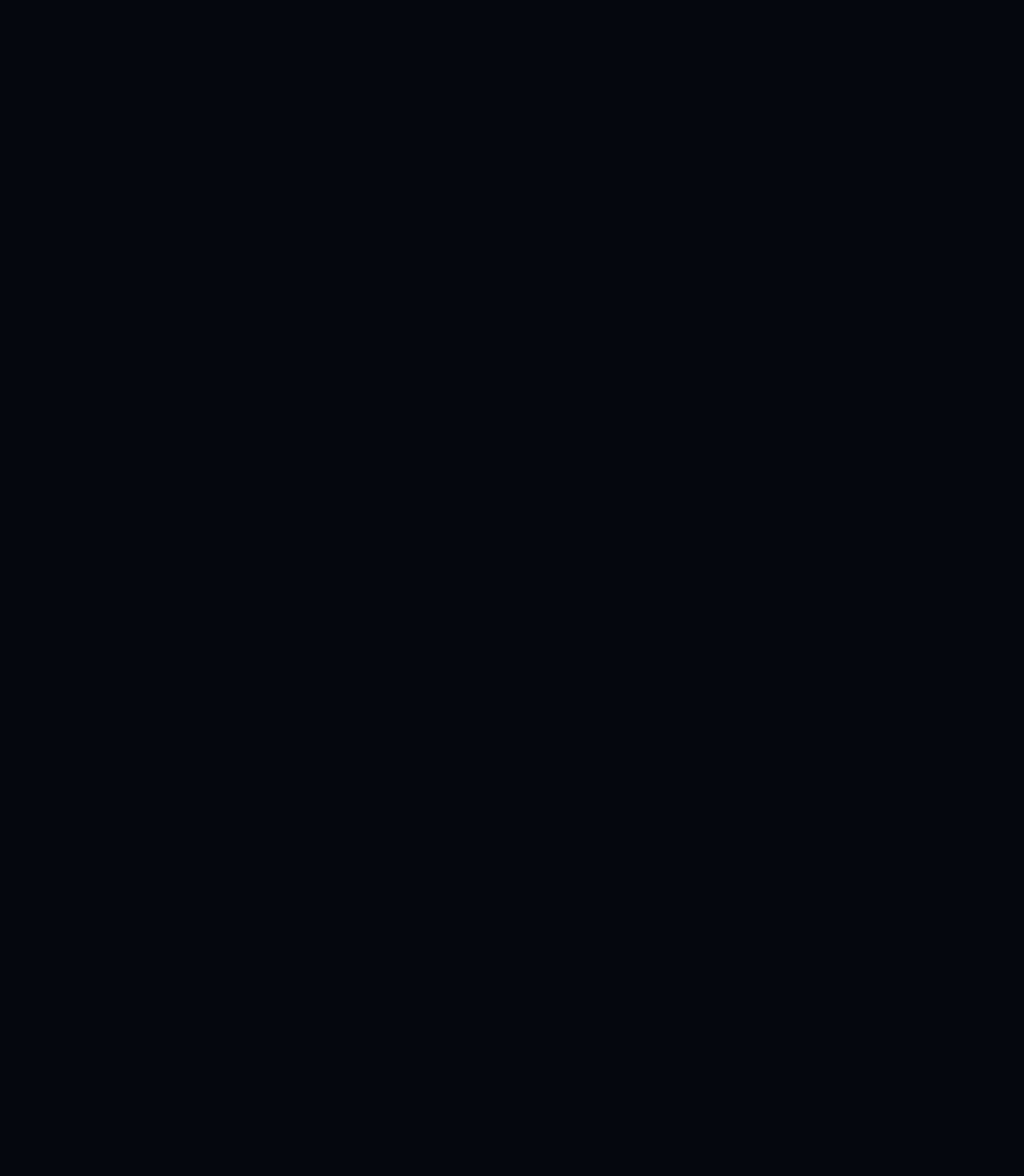
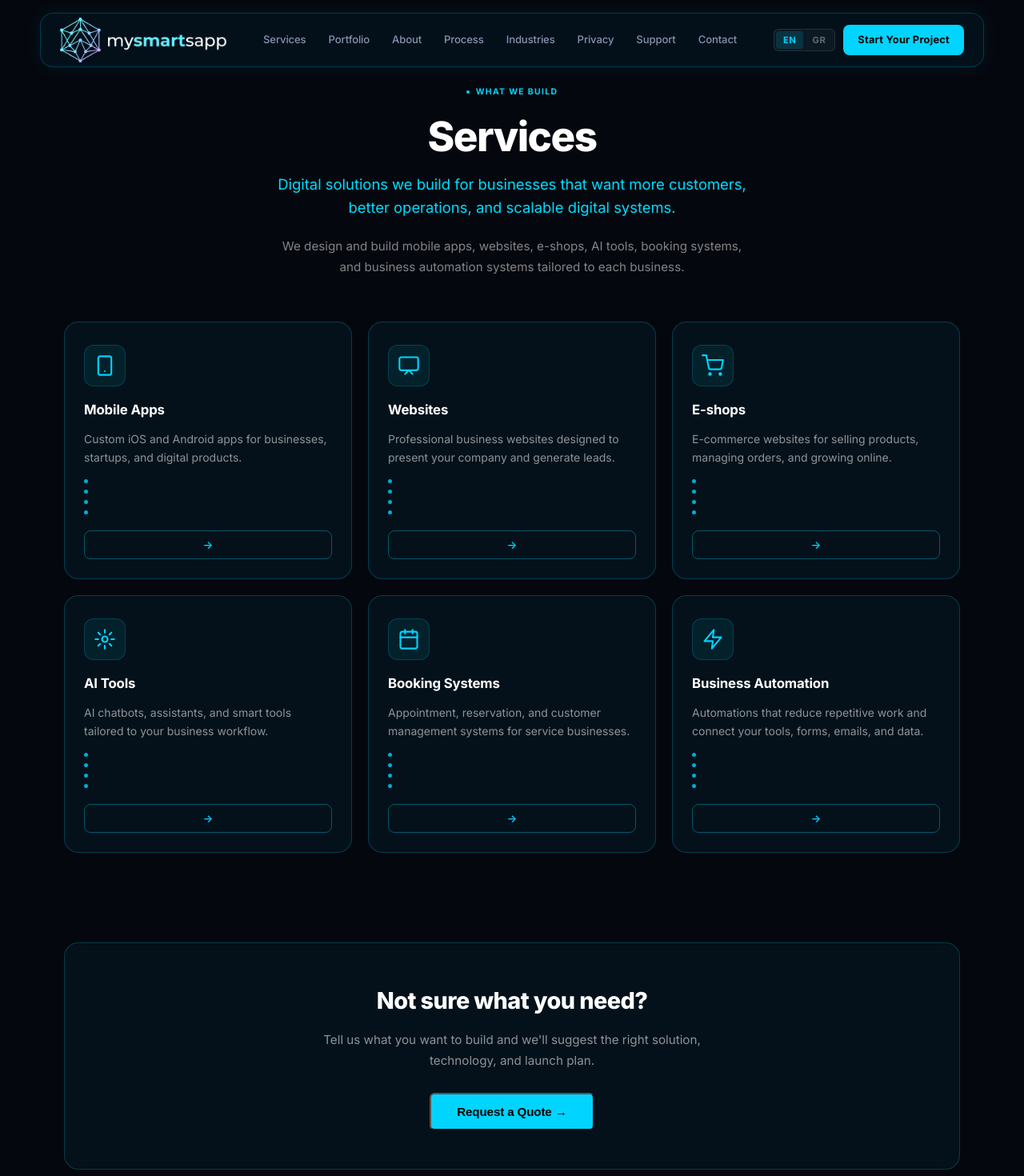
Before and after one commit to Sabbasromania-ai/mysmartapp-site, a React (Vite) app: page /services in a window 1280 px wide. Before the commit this address had no page. Shown: the top 1470 px of the page at 80% size. Before the commit the page ends 800 px from the top, so only its background shows below. Built offline with nearby package versions, Linux system fonts and the light colour scheme.

Commit message:
feat: add /services page with route and nav link

```diff
--- a/src/App.tsx
+++ b/src/App.tsx
@@ -12,6 +12,7 @@ import Footer from './components/Footer'
 import NeuralBg from './components/NeuralBg'
 import AppPage from './pages/AppPage'
 import AppsPage from './pages/AppsPage'
+import ServicesPage from './pages/ServicesPage'
 import AIHealthTrackerPage from './pages/AIHealthTrackerPage'
 import ICaloriePage from './pages/ICaloriePage'
 import Privacy from './pages/Privacy'
@@ -55,6 +56,14 @@ export default function App() {
       <BrowserRouter>
         <Routes>
           <Route path="/" element={<HomePage />} />
+          <Route path="/services" element={
+            <>
+              <Nav />
+              <ServicesPage />
+              <Contact email="info@mysmartsapp.com" />
+              <Footer />
+            </>
+          } />
           <Route path="/apps" element={
             <>
               <Nav />
--- a/src/components/Nav.tsx
+++ b/src/components/Nav.tsx
@@ -9,7 +9,7 @@ export default function Nav() {
   const { lang, setLang, t } = useLang()
   const menuRef = useRef<HTMLDivElement>(null)
   const links = [
-    { id: 'services',   label: t('nav_platform'),     href: '/#services' },
+    { id: 'services',   label: t('nav_platform'),     href: '/services' },
     { id: 'apps',       label: t('nav_apps'),          href: '/apps' },
     { id: 'about',      label: t('nav_about'),         href: '/#about' },
     { id: 'process',    label: t('nav_process'),       href: '/#process' },
--- /dev/null
+++ b/src/pages/ServicesPage.tsx
@@ -0,0 +1,194 @@
+import { useEffect } from 'react'
+import { useNavigate } from 'react-router-dom'
+import { useLang, setMeta, setOG, setCanonical } from '../LangContext'
+
+const el_services = [
+  {
+    icon: (
+      <svg width="28" height="28" viewBox="0 0 24 24" fill="none" stroke="currentColor" strokeWidth="1.8" strokeLinecap="round" strokeLinejoin="round">
+        <rect x="5" y="2" width="14" height="20" rx="2"/><line x1="12" y1="18" x2="12.01" y2="18"/>
+      </svg>
+    ),
+    titleKey: 'svc_0_title',
+    descKey: 'svc_0_desc',
+    bullets: ['svc_b0_0', 'svc_b0_1', 'svc_b0_2', 'svc_b0_3'],
+    ctaKey: 'svc_cta_0',
+  },
+  {
+    icon: (
+      <svg width="28" height="28" viewBox="0 0 24 24" fill="none" stroke="currentColor" strokeWidth="1.8" strokeLinecap="round" strokeLinejoin="round">
+        <rect x="2" y="3" width="20" height="14" rx="2"/><polyline points="8 21 12 17 16 21"/>
+      </svg>
+    ),
+    titleKey: 'svc_1_title',
+    descKey: 'svc_1_desc',
+    bullets: ['svc_b1_0', 'svc_b1_1', 'svc_b1_2', 'svc_b1_3'],
+    ctaKey: 'svc_cta_1',
+  },
+  {
+    icon: (
+      <svg width="28" height="28" viewBox="0 0 24 24" fill="none" stroke="currentColor" strokeWidth="1.8" strokeLinecap="round" strokeLinejoin="round">
+        <circle cx="9" cy="21" r="1"/><circle cx="20" cy="21" r="1"/>
+        <path d="M1 1h4l2.68 13.39a2 2 0 0 0 2 1.61h9.72a2 2 0 0 0 2-1.61L23 6H6"/>
+      </svg>
+    ),
+    titleKey: 'svc_2_title',
+    descKey: 'svc_2_desc',
+    bullets: ['svc_b2_0', 'svc_b2_1', 'svc_b2_2', 'svc_b2_3'],
+    ctaKey: 'svc_cta_2',
+  },
+  {
+    icon: (
+      <svg width="28" height="28" viewBox="0 0 24 24" fill="none" stroke="currentColor" strokeWidth="1.8" strokeLinecap="round" strokeLinejoin="round">
+        <circle cx="12" cy="12" r="3"/>
+        <path d="M12 2v3M12 19v3M2 12h3M19 12h3M4.93 4.93l2.12 2.12M16.95 16.95l2.12 2.12M4.93 19.07l2.12-2.12M16.95 7.05l2.12-2.12"/>
+      </svg>
+    ),
+    titleKey: 'svc_3_title',
+    descKey: 'svc_3_desc',
+    bullets: ['svc_b3_0', 'svc_b3_1', 'svc_b3_2', 'svc_b3_3'],
+    ctaKey: 'svc_cta_3',
+  },
+  {
+    icon: (
+      <svg width="28" height="28" viewBox="0 0 24 24" fill="none" stroke="currentColor" strokeWidth="1.8" strokeLinecap="round" strokeLinejoin="round">
+        <rect x="3" y="4" width="18" height="18" rx="2"/><line x1="16" y1="2" x2="16" y2="6"/>
+        <line x1="8" y1="2" x2="8" y2="6"/><line x1="3" y1="10" x2="21" y2="10"/>
+      </svg>
+    ),
+    titleKey: 'svc_4_title',
+    descKey: 'svc_4_desc',
+    bullets: ['svc_b4_0', 'svc_b4_1', 'svc_b4_2', 'svc_b4_3'],
+    ctaKey: 'svc_cta_4',
+  },
+  {
+    icon: (
+      <svg width="28" height="28" viewBox="0 0 24 24" fill="none" stroke="currentColor" strokeWidth="1.8" strokeLinecap="round" strokeLinejoin="round">
+        <polygon points="13 2 3 14 12 14 11 22 21 10 12 10 13 2"/>
+      </svg>
+    ),
+    titleKey: 'svc_5_title',
+    descKey: 'svc_5_desc',
+    bullets: ['svc_b5_0', 'svc_b5_1', 'svc_b5_2', 'svc_b5_3'],
+    ctaKey: 'svc_cta_5',
+  },
+]
+
+export default function ServicesPage() {
+  const { t, lang } = useLang()
+  const navigate = useNavigate()
+  const el = lang === 'el'
+
+  useEffect(() => {
+    const title = el
+      ? 'Υπηρεσίες — Custom Εφαρμογές, Websites & AI Εργαλεία | Mysmartsapp'
+      : 'Services — Custom Apps, Websites & AI Tools | Mysmartsapp'
+    const desc = el
+      ? 'Σχεδιάζουμε και κατασκευάζουμε mobile εφαρμογές, websites, e-shops, AI εργαλεία, booking systems και αυτοματισμούς για επιχειρήσεις.'
+      : 'We design and build mobile apps, websites, e-shops, AI tools, booking systems, and business automation for businesses that want growth.'
+    document.title = title
+    setMeta('description', desc)
+    setOG('og:title', title)
+    setOG('og:description', desc)
+    setCanonical('https://mysmartsapp.com/services')
+    window.scrollTo(0, 0)
+  }, [lang])
+
+  return (
+    <div style={{ background: 'var(--bg)', minHeight: '100vh' }}>
+
+      {/* ── Hero ── */}
+      <section style={{ textAlign: 'center', padding: '100px 24px 56px' }}>
+        <div style={{
+          display: 'inline-flex', alignItems: 'center', gap: 8,
+          fontSize: '0.65rem', fontWeight: 700, letterSpacing: '0.13em',
+          color: 'var(--accent)', textTransform: 'uppercase', marginBottom: 18,
+        }}>
+          <span style={{ width: 4, height: 4, borderRadius: '50%', background: 'var(--accent)', display: 'inline-block' }} />
+          {el ? 'ΤΙ ΚΑΤΑΣΚΕΥΑΖΟΥΜΕ' : 'WHAT WE BUILD'}
+        </div>
+        <h1 style={{
+          fontSize: 'clamp(2rem, 5vw, 3.2rem)', fontWeight: 800,
+          color: '#fff', letterSpacing: '-0.03em', marginBottom: 18, lineHeight: 1.1,
+        }}>
+          {el ? 'Υπηρεσίες' : 'Services'}
+        </h1>
+        <p style={{
+          fontSize: 'clamp(1rem, 2vw, 1.15rem)', color: '#00dcff',
+          maxWidth: 640, margin: '0 auto 20px', lineHeight: 1.6,
+        }}>
+          {el
+            ? 'Ψηφιακές λύσεις που κατασκευάζουμε για επιχειρήσεις που θέλουν περισσότερους πελάτες, καλύτερη λειτουργία και κλιμακούμενα ψηφιακά συστήματα.'
+            : 'Digital solutions we build for businesses that want more customers, better operations, and scalable digital systems.'}
+        </p>
+        <p style={{
+          fontSize: '0.95rem', color: 'rgba(255,255,255,0.5)',
+          maxWidth: 580, margin: '0 auto', lineHeight: 1.7,
+        }}>
+          {el
+            ? 'Σχεδιάζουμε και κατασκευάζουμε mobile εφαρμογές, websites, e-shops, AI εργαλεία, booking systems και αυτοματισμούς προσαρμοσμένους σε κάθε επιχείρηση.'
+            : 'We design and build mobile apps, websites, e-shops, AI tools, booking systems, and business automation systems tailored to each business.'}
+        </p>
+      </section>
+
+      {/* ── Service Cards ── */}
+      <section style={{ padding: '0 0 64px' }}>
+        <div className="container">
+          <div className="svc-page-grid">
+            {el_services.map((svc, i) => (
+              <div key={i} className="svc-page-card">
+                <div className="svc-page-icon">{svc.icon}</div>
+                <h3 className="svc-page-title">{t(svc.titleKey as any)}</h3>
+                <p className="svc-page-desc">{t(svc.descKey as any)}</p>
+                <ul className="svc-page-bullets">
+                  {svc.bullets.map((bk, j) => (
+                    <li key={j}>
+                      <span className="svc-bullet-dot" />
+                      {t(bk as any)}
+                    </li>
+                  ))}
+                </ul>
+                <button
+                  className="svc-page-cta"
+                  onClick={() => navigate('/contact')}
+                >
+                  {t(svc.ctaKey as any)} →
+                </button>
+              </div>
+            ))}
+          </div>
+        </div>
+      </section>
+
+      {/* ── Not sure section ── */}
+      <section style={{ padding: '0 0 80px' }}>
+        <div className="container">
+          <div className="svc-notsure-card">
+            <h2 style={{
+              fontSize: 'clamp(1.3rem, 2.5vw, 1.8rem)', fontWeight: 800,
+              color: '#fff', marginBottom: 12, letterSpacing: '-0.02em',
+            }}>
+              {el ? 'Δεν ξέρεις τι χρειάζεσαι;' : 'Not sure what you need?'}
+            </h2>
+            <p style={{
+              fontSize: '0.95rem', color: 'rgba(255,255,255,0.55)',
+              maxWidth: 520, margin: '0 auto 28px', lineHeight: 1.7,
+            }}>
+              {el
+                ? 'Πες μας τι θέλεις να φτιάξεις και θα σου προτείνουμε τη σωστή λύση, τεχνολογία και πλάνο λανσαρίσματος.'
+                : 'Tell us what you want to build and we\'ll suggest the right solution, technology, and launch plan.'}
+            </p>
+            <button
+              className="btn-primary"
+              style={{ fontSize: '0.95rem', padding: '13px 32px' }}
+              onClick={() => navigate('/contact')}
+            >
+              {el ? 'Ζήτα Προσφορά' : 'Request a Quote'} →
+            </button>
+          </div>
+        </div>
+      </section>
+
+    </div>
+  )
+}
```
